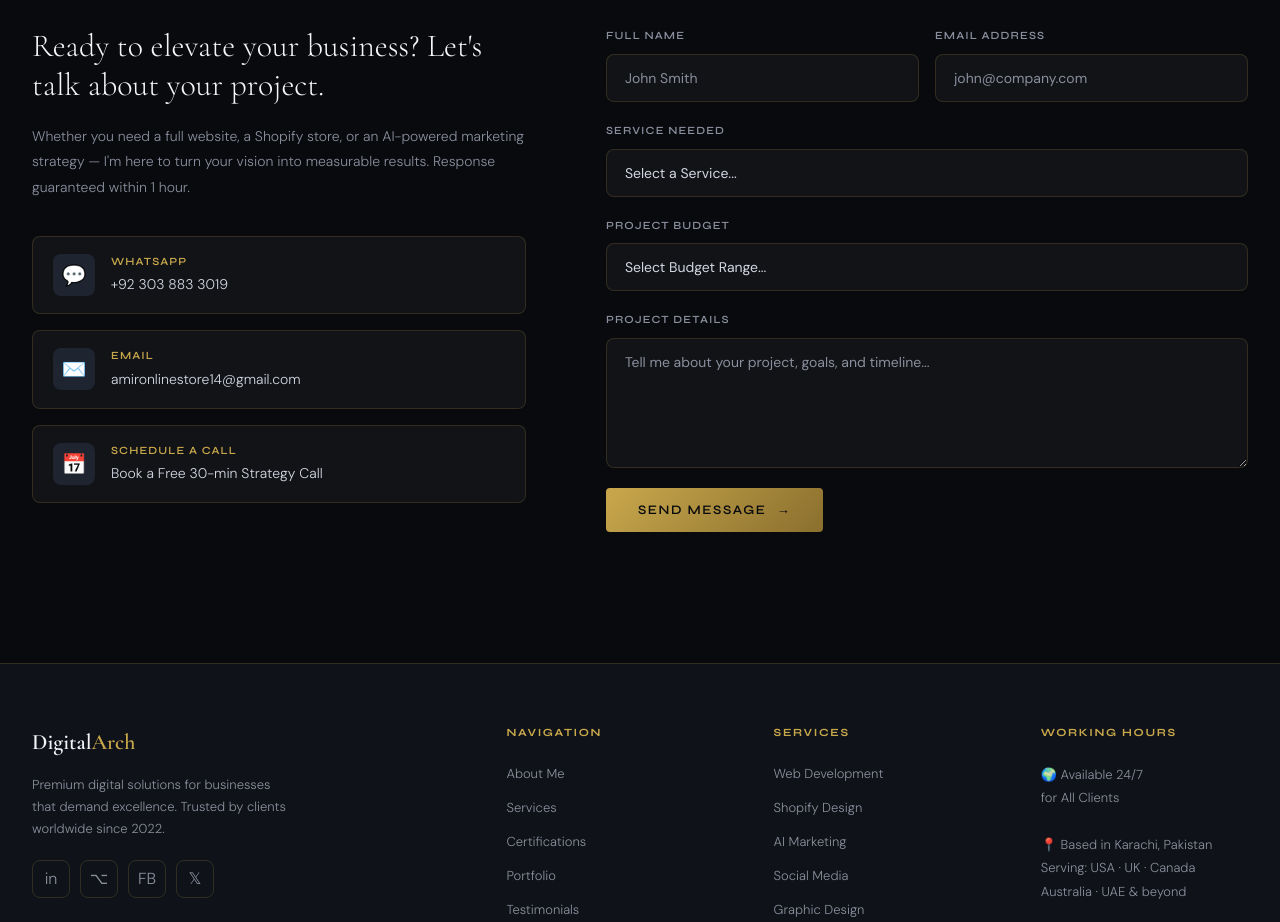
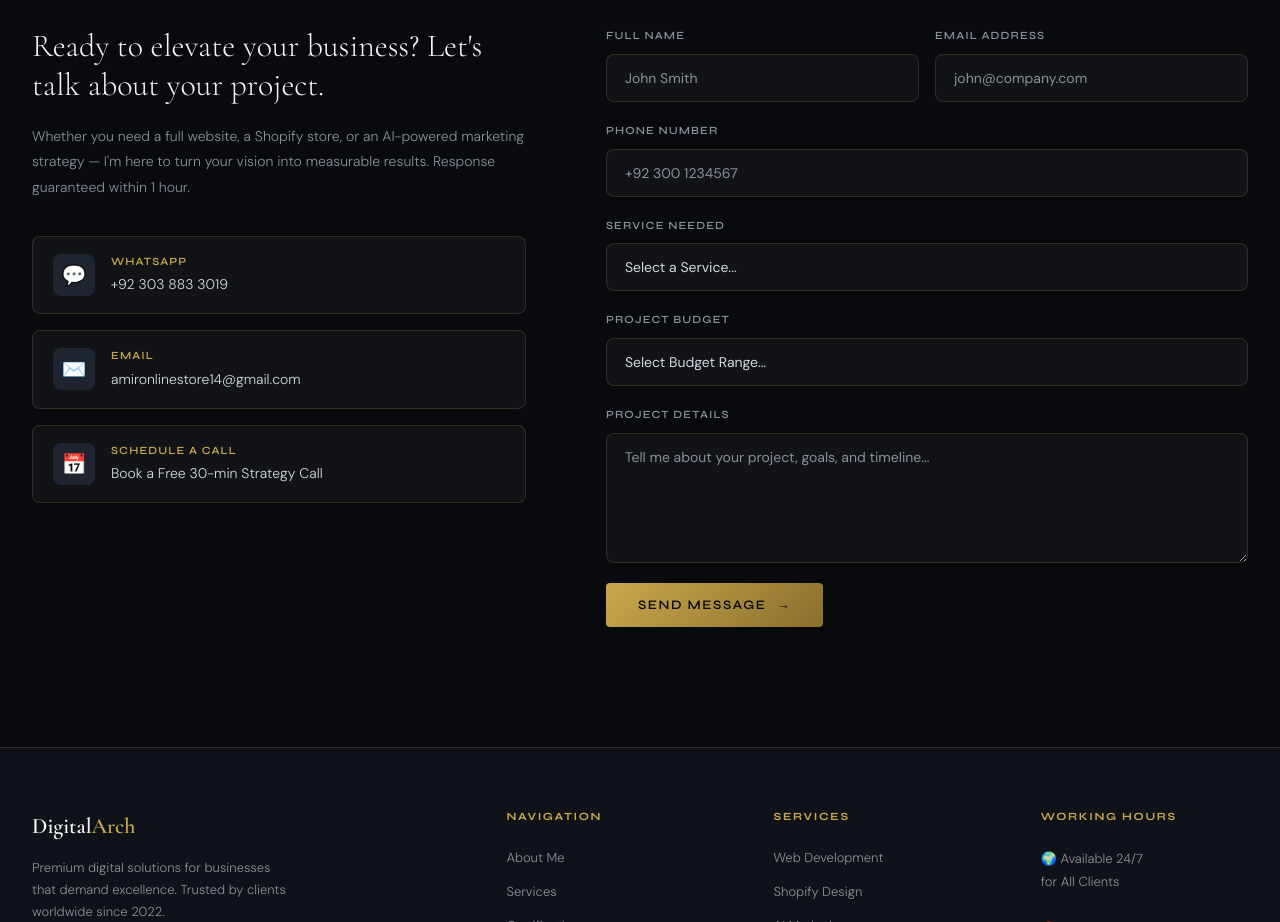
Before and after one commit to MuhammadAmirDige/My-Freelance, a plain HTML site: page index.html in a window 1280 px wide. Shown: the part 7080-8002 px from the top of the page. Drawn offline with nearby package versions, Linux system fonts and the light colour scheme.

Commit message:
Update index.html

```diff
--- a/index.html
+++ b/index.html
@@ -2486,6 +2486,11 @@ footer {
               <span class="form-error">Please enter a valid email</span>
             </div>
           </div>
+          <div class="form-group" id="fg-phone">
+            <label class="form-label" for="phone">Phone Number</label>
+            <input type="tel" id="phone" class="form-input" placeholder="+92 300 1234567"/>
+            <span class="form-error">Please enter your phone number</span>
+          </div>
           <div class="form-group" id="fg-service">
             <label class="form-label" for="service">Service Needed</label>
             <select id="service" class="form-select form-input">
@@ -3093,6 +3098,7 @@ document.getElementById('contact-form').addEventListener('submit', function(e) {
 
   const name    = document.getElementById('name');
   const email   = document.getElementById('email');
+  const phone   = document.getElementById('phone');
   const service = document.getElementById('service');
   const budget  = document.getElementById('budget');
   const message = document.getElementById('message');
@@ -3119,6 +3125,7 @@ document.getElementById('contact-form').addEventListener('submit', function(e) {
     const formData = new FormData();
     formData.append('entry.2067470879', name.value.trim());
     formData.append('entry.155069545',  email.value.trim());
+    formData.append('entry.788007877',  phone.value.trim() || 'Not Provided');
     formData.append('entry.1018632639', service.value || 'Not Selected');
     formData.append('entry.158293198',  budget.value  || 'Not Selected');
     formData.append('entry.569358324',  message.value.trim());
```
